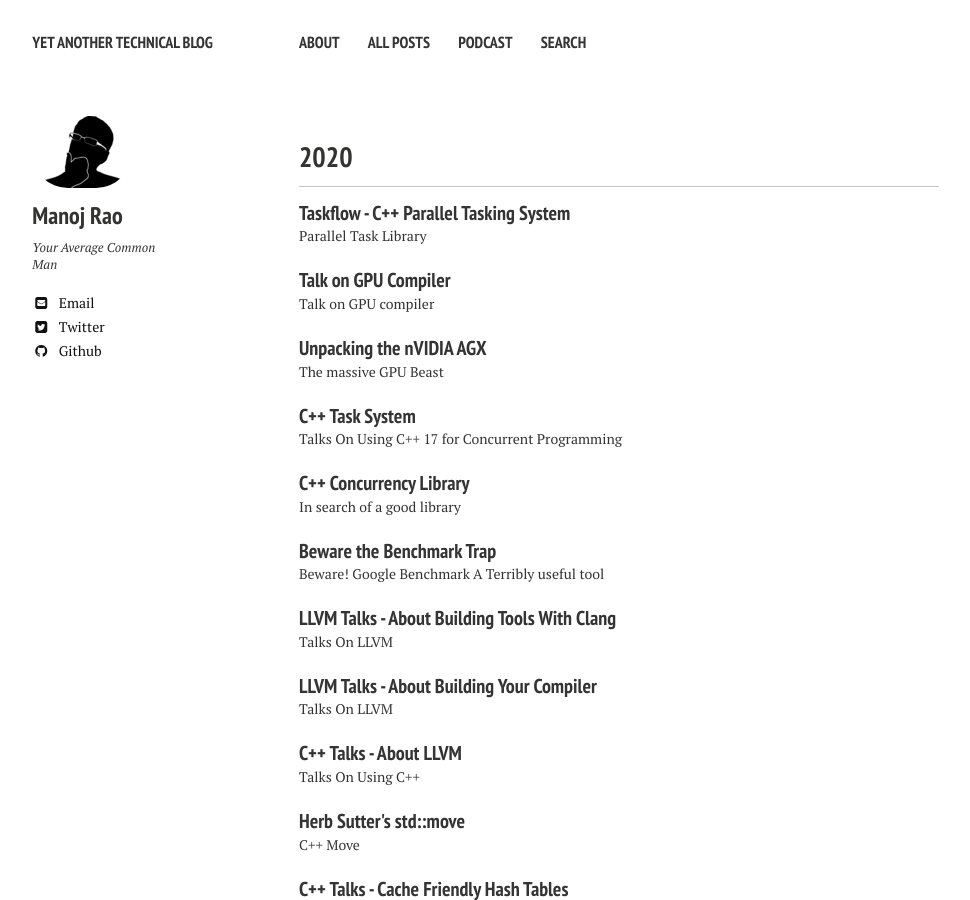
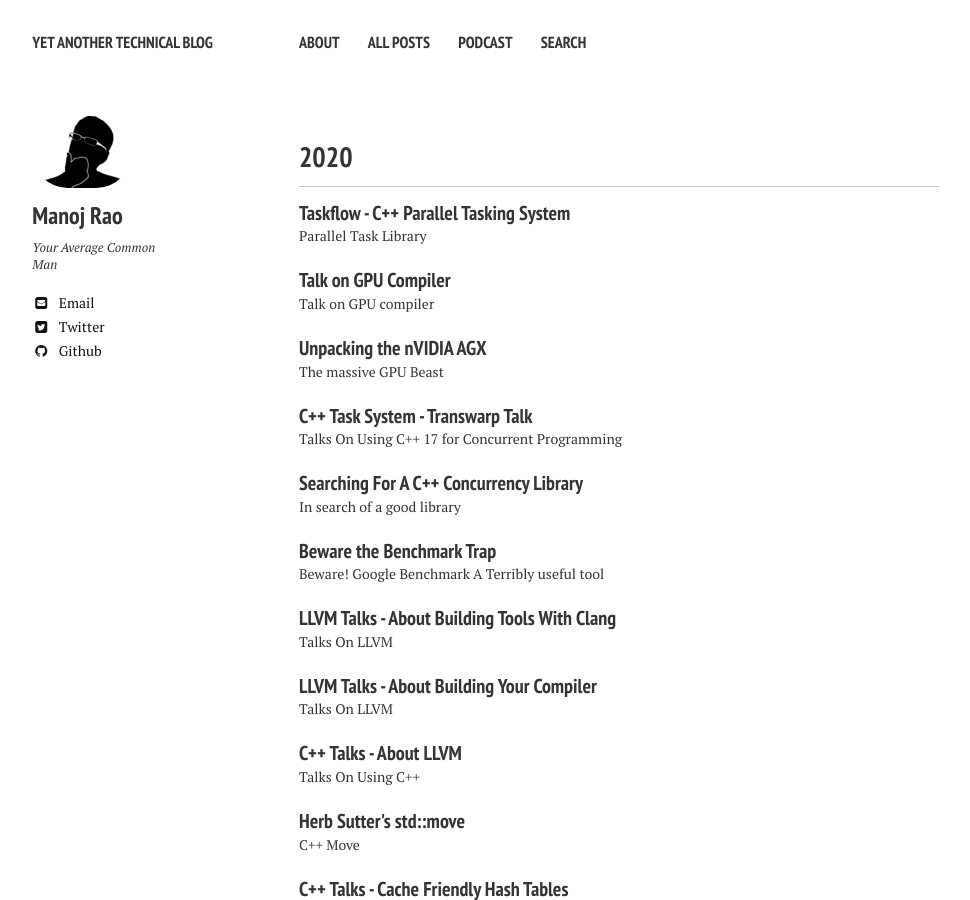
Before and after one commit to mycpuorg/mycpuorg.github.io, a Jekyll site: the page built from index.md, in a window 1280 px wide and 900 px high. Shown: the whole window, without its empty margins (21-991 px from the left). Built offline with Jekyll 4.4.1, drawn with Linux system fonts in a browser that asks for light colours; nearby versions of some CDN libraries; comment, search, counter and statistics services are not loaded.

Commit message:
change titles to remove click bait

```diff
--- a/_posts/2020-05-10-c++-concurrency-productivity.md
+++ b/_posts/2020-05-10-c++-concurrency-productivity.md
@@ -1,6 +1,6 @@
 ---
 layout: post
-title: "C++ Concurrency Library"
+title: "Searching For A C++ Concurrency Library"
 excerpt: "In search of a good library"
 tags: [Linux, Code, C++, Promise, Future, STL, algorithms, tasks, concurrency]
 comments: true
--- a/_posts/2020-05-12-c++transwarp.md
+++ b/_posts/2020-05-12-c++transwarp.md
@@ -1,6 +1,6 @@
 ---
 layout: post
-title: "C++ Task System"
+title: "C++ Task System - Transwarp Talk"
 excerpt: "Talks On Using C++ 17 for Concurrent Programming"
 tags: [Linux, Code, CMake, C++]
 comments: true
```
